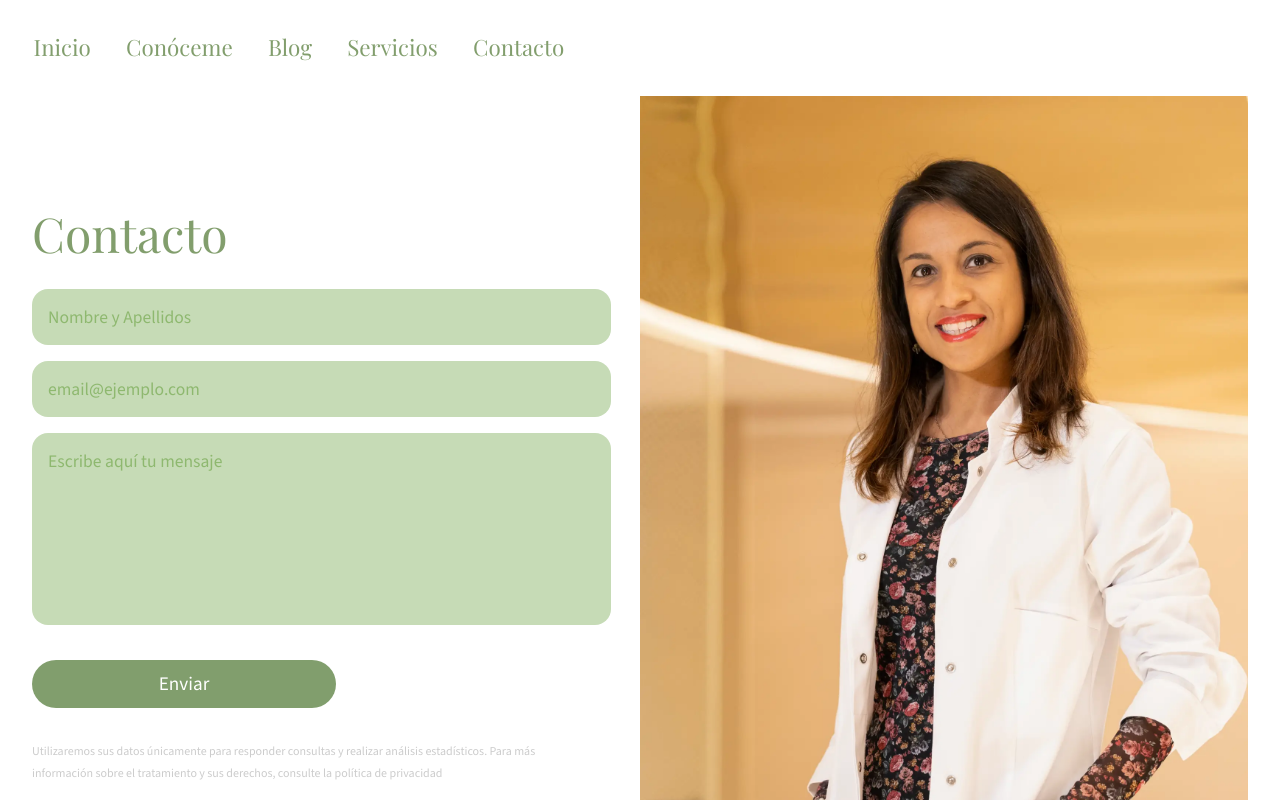
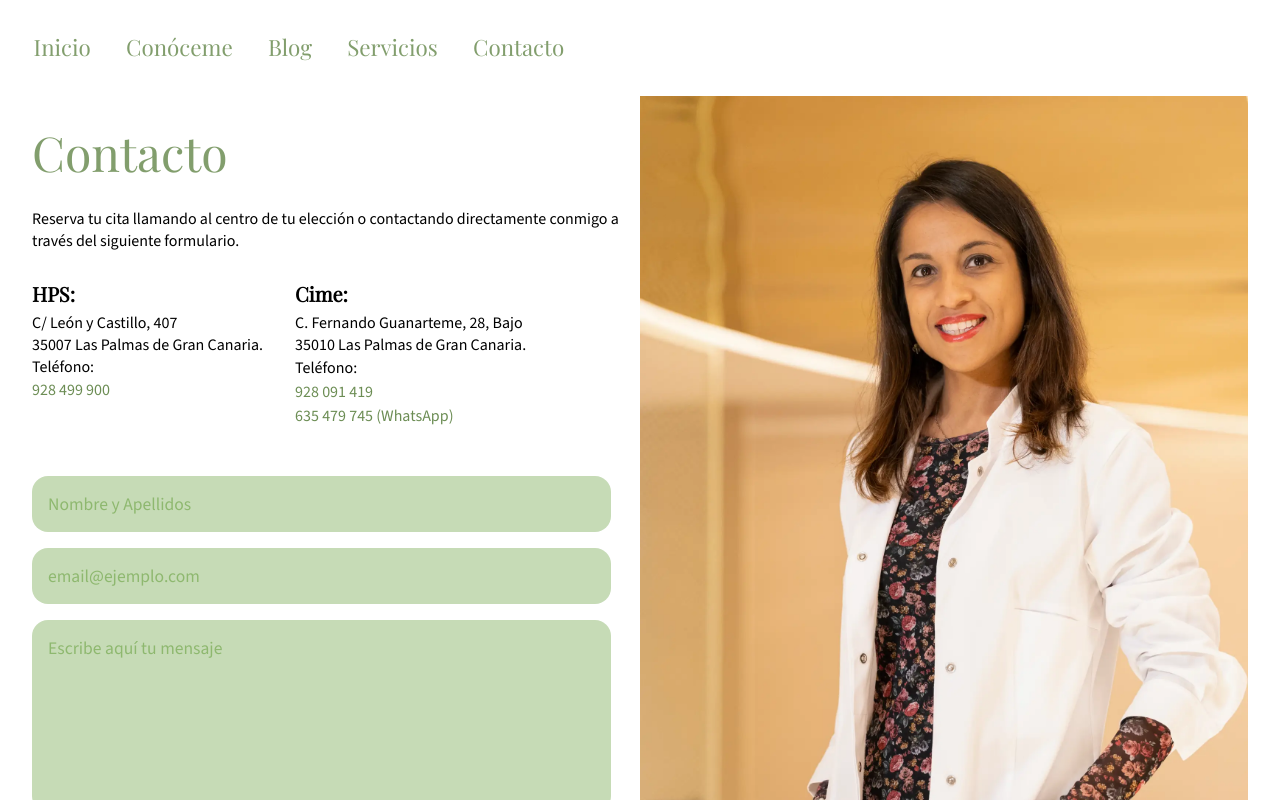
Before and after one commit to aridanemartin/roshni-nutricion-web, a Next.js app: page /contacto in a window 1280 px wide. Shown: the top 800 px of the page. Built offline with nearby package versions, Linux system fonts and the light colour scheme.

Commit message:
Add clinics to contact section

```diff
--- a/src/_components/ContactForm/ContactForm.scss
+++ b/src/_components/ContactForm/ContactForm.scss
@@ -1,4 +1,6 @@
 .contact-form {
+
+
   &__button-loader {
     width: 20px;
     height: 20px;
@@ -33,6 +35,39 @@
     font-size: 0.75rem;
     color: #ccc;
   }
+
+  &__addresses{
+    display: flex;
+    gap: 2rem;
+
+    &-title{
+
+      margin-bottom: 2rem;
+
+    }
+
+    &-clinic{
+      font-size: 1.25rem;
+      font-weight: 600;
+      margin-bottom: 0.5rem;
+      line-height: auto;
+    }
+
+    address{
+      display: flex;
+      flex-direction: column;
+      padding-bottom: 3rem;
+    }
+
+    span{
+      display: block;
+      padding: 0.25rem 0;
+
+      a{
+        color: rgba(108, 141, 84, 1);
+      }
+    }
+  }
 }
 
 @keyframes rotation {
--- a/src/_components/ContactForm/ContactForm.tsx
+++ b/src/_components/ContactForm/ContactForm.tsx
@@ -117,6 +117,28 @@ const ContactForm = () => {
 
   return (
     <form onSubmit={handleSubmit} className="contact-form" noValidate>
+         <div className='contact-form__addresses-container'>
+        <p className='contact-form__addresses-title'>Reserva tu cita llamando al centro de tu elección o contactando directamente conmigo a través del siguiente formulario. </p>
+        <div className='contact-form__addresses'>
+        <address>
+        <h3 className='contact-form__addresses-clinic'>HPS:</h3>
+          <p>C/ León y Castillo, 407</p>
+          <p>35007 Las Palmas de Gran Canaria.</p>
+          <p>Teléfono:</p>
+          <span><a href="tel:+34928499900">928 499 900</a></span>
+        </address>
+        <address>
+        <h3 className='contact-form__addresses-clinic'>Cime:</h3>
+          <p>C. Fernando Guanarteme, 28, Bajo</p>
+          <p>35010 Las Palmas de Gran Canaria.</p>
+          <span>Teléfono:</span>
+          <div className='contact-form__addresses-phones'>
+          <span><a href="tel:+34928091419">928 091 419</a></span>
+          <span><a href="https://wa.me/34635479745">635 479 745 (WhatsApp)</a></span>
+          </div>
+        </address>
+        </div>
+      </div>
       <Input
         type="text"
         name="name"
@@ -146,6 +168,8 @@ const ContactForm = () => {
         análisis estadísticos. Para más información sobre el tratamiento y sus
         derechos, consulte la política de privacidad
       </p>
+
+
     </form>
   )
 }
--- a/src/styles/Contacto.scss
+++ b/src/styles/Contacto.scss
@@ -104,7 +104,7 @@
       }
 
       h1 {
-        margin-left: -1rem;
+        text-align: center;
       }
     }
 
@@ -113,6 +113,19 @@
         width: 60%;
         align-self: center;
         text-align: center;
+      }
+
+      &__addresses{
+
+        &-title{
+          text-align: center;
+        }
+        justify-content: center;
+      }
+
+      &__addresses-container{
+      width: 60%;
+      margin: 0 auto;
       }
     }
 
@@ -156,7 +169,7 @@
       }
 
       h1 {
-        margin-left: -1rem;
+        text-align: center;
       }
     }
 
@@ -175,6 +188,19 @@
       align-self: center;
       text-align: center;
     }
+
+     &__addresses{
+
+        &-title{
+          text-align: center;
+        }
+        justify-content: center;
+      }
+
+      &__addresses-container{
+      width: 60%;
+      margin: 0 auto;
+      }
   }
 }
 
@@ -189,7 +215,20 @@
     padding-top: 0;
 
     .contact-form {
-      padding: 1rem;
+      padding: 0 1rem;
+
+      &__addresses{
+        flex-direction: column;
+        gap: 1rem;
+        margin-bottom: 3rem;
+
+        address{
+          padding-bottom: 0;
+        }
+
+      }
+
+
     }
 
     &__form-section {
@@ -206,7 +245,7 @@
     }
 
     &__image-section {
-      height: 15rem;
+      height: 20rem;
       background-position: -100% 0;
     }
   }
```
